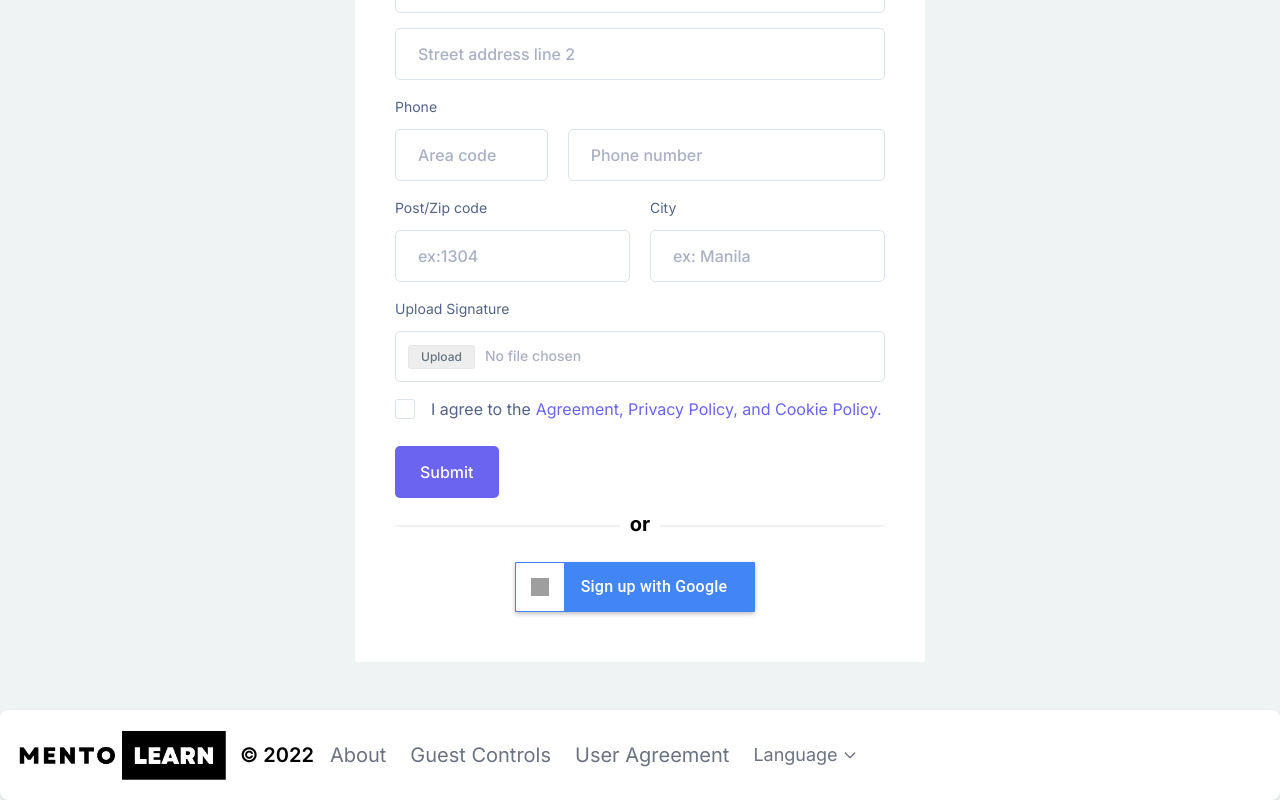
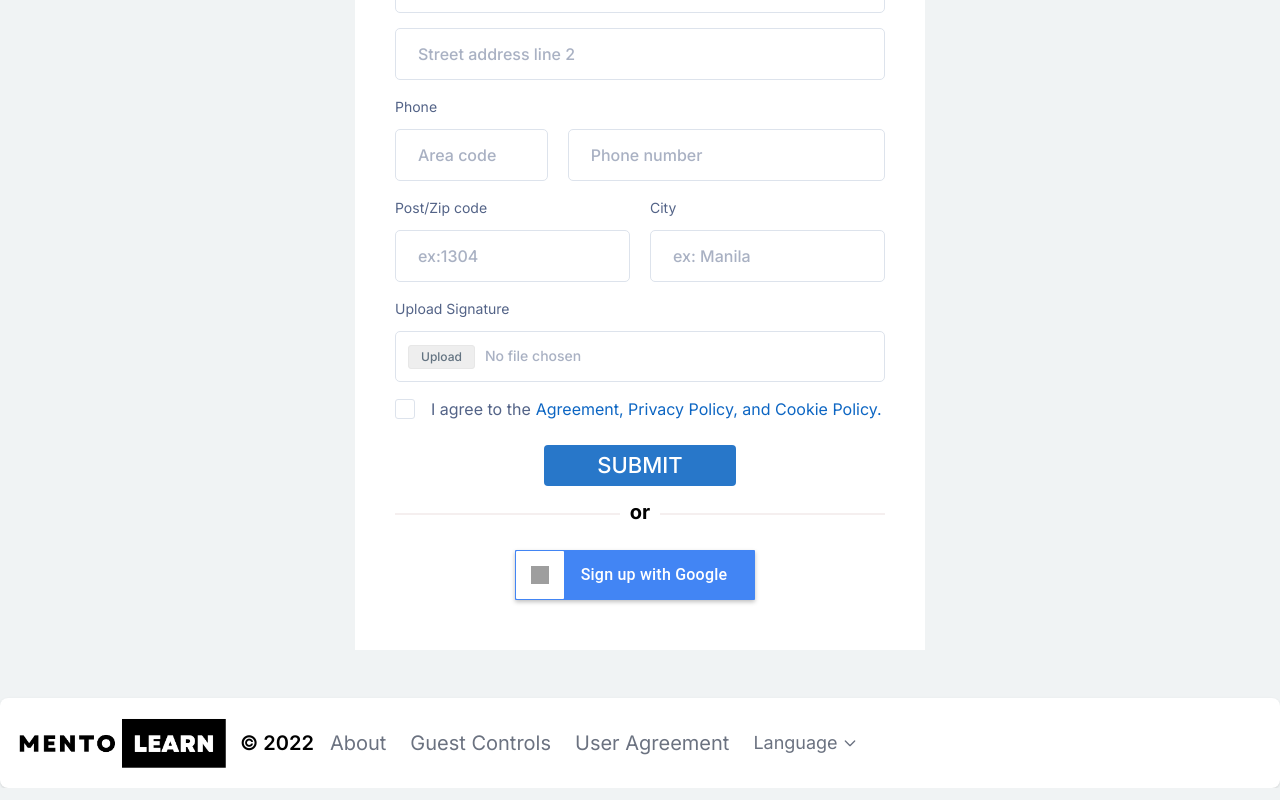
Before and after one commit to KennethAduan/mentolearn, a React (Create React App) app: page /student in a window 1280 px wide. Shown: the part 873-1673 px from the top of the page. Built offline with nearby package versions, Linux system fonts and the light colour scheme; grey boxes are pictures that could not be loaded.

Commit message:
student changes

```diff
--- a/src/Pages/Register/Student/Student.jsx
+++ b/src/Pages/Register/Student/Student.jsx
@@ -210,7 +210,11 @@ const Student = () => {
               </label>
             </div>
 
-            <button class="formbold-btn">Submit</button>
+            <div className="flex justify-center text-center">
+              <button className="text-center mt-6 w-48 py-1 rounded formbold-btn">
+                SUBMIT
+              </button>
+            </div>
             <p class="or">
               <span>or</span>
             </p>
--- a/src/Pages/Register/Student/student.css
+++ b/src/Pages/Register/Student/student.css
@@ -104,7 +104,7 @@ select.formbold-form-input,
 }
 .formbold-checkbox-label a {
   margin-left: 5px;
-  color: #6a64f1;
+  color: #0d66c3;
 }
 .formbold-input-checkbox {
   position: absolute;
@@ -157,15 +157,16 @@ select.formbold-form-input,
 }
 
 .formbold-btn {
-  font-size: 16px;
-  border-radius: 5px;
-  padding: 14px 25px;
+  font-size: 22px;
+
+  /* padding: 14px 25px; */
   border: none;
   font-weight: 500;
-  background-color: #6a64f1;
+  background-color: #2877c9;
   color: white;
   cursor: pointer;
-  margin-top: 25px;
+
+  /* margin-top: 25px; */
 }
 .formbold-btn:hover {
   box-shadow: 0px 3px 8px rgba(0, 0, 0, 0.05);
```
